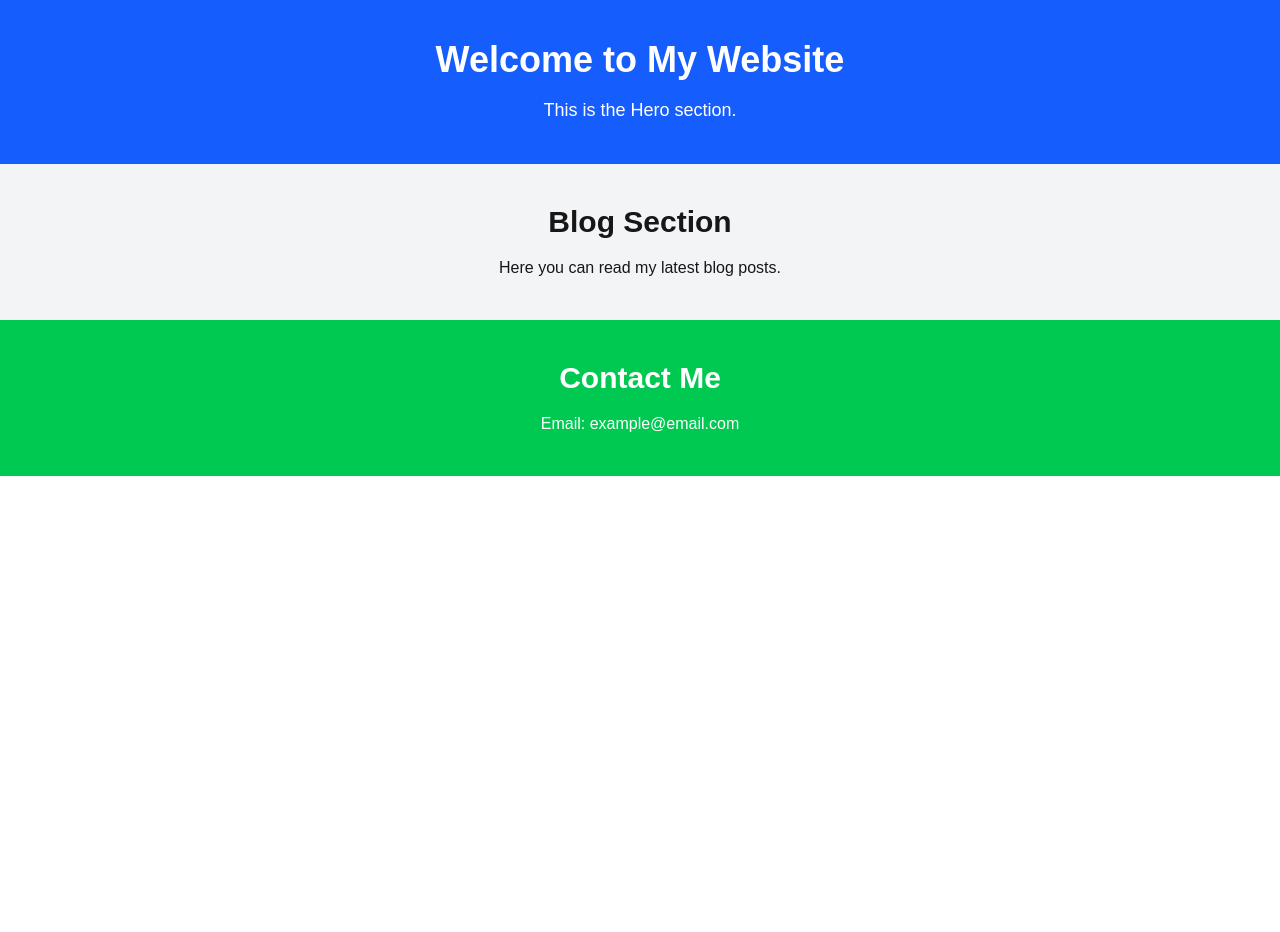
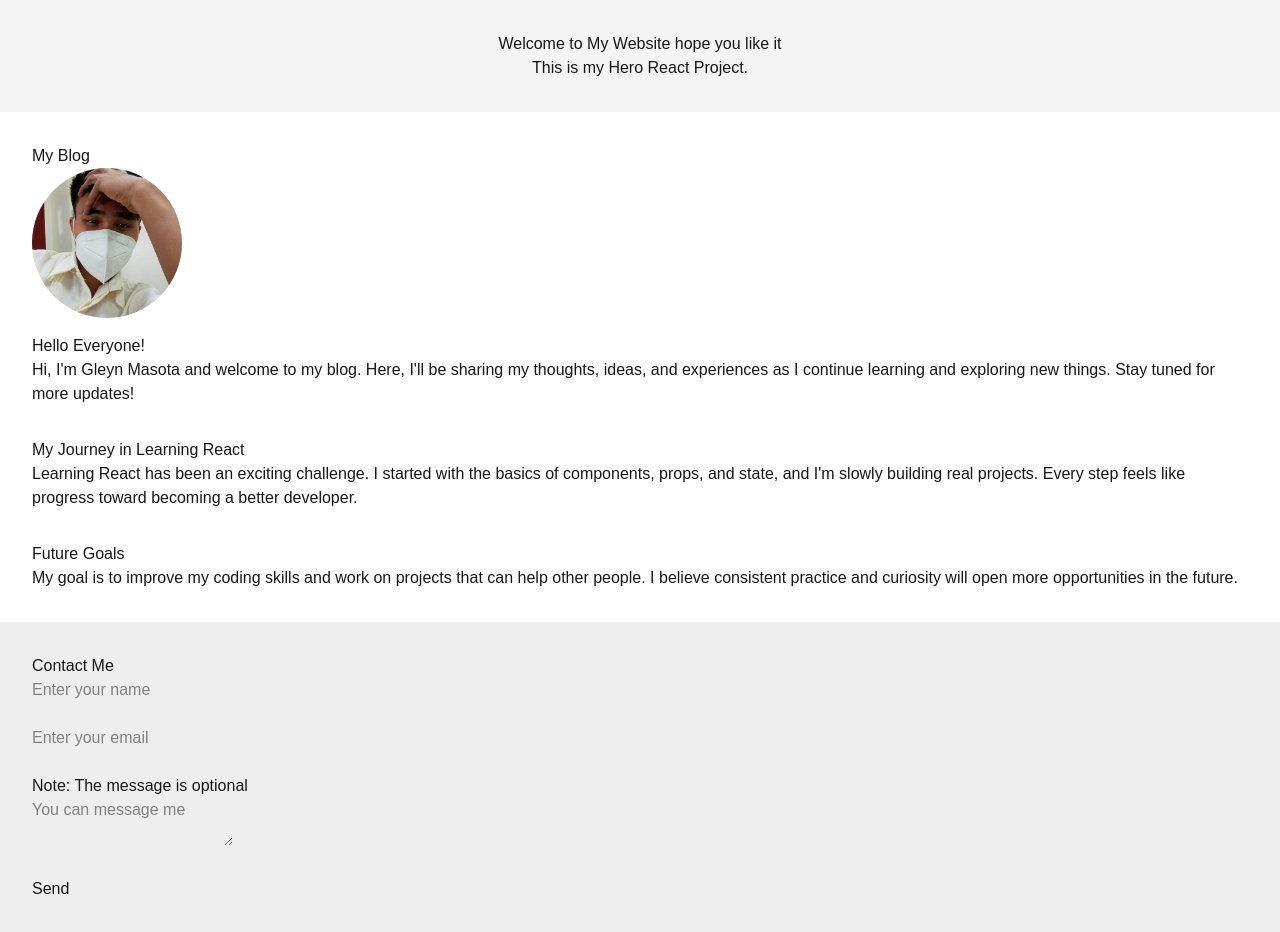
Before and after one commit to gleynmasota/gleyn_comsi, a Next.js app: page / in a window 1280 px wide. Before the commit the page ends 800 px from the top, so only its background shows below. Built offline with nearby package versions, Linux system fonts and the light colour scheme.

Commit message:
my_blog pages

```diff
--- a/components/Blog.js
+++ b/components/Blog.js
@@ -2,9 +2,40 @@
 
 export default function Blog() {
   return (
-    <section className="p-10 bg-gray-100 text-center">
-      <h2 className="text-3xl font-semibold">Blog Section</h2>
-      <p className="mt-4">Here you can read my latest blog posts.</p>
+    <section style={{ padding: "2rem" }}>
+      <h2>My Blog</h2>
+
+      <article style={{ marginBottom: "2rem" }}>
+        <img
+          src="/Gleyncs3.jpg"
+          alt="Gleyn Masota"
+          style={{ width: "150px", borderRadius: "50%", marginBottom: "1rem" }}
+        />
+        <h3>Hello Everyone!</h3>
+        <p>
+          Hi, I&apos;m Gleyn Masota and welcome to my blog. Here, I&apos;ll be sharing my
+          thoughts, ideas, and experiences as I continue learning and exploring
+          new things. Stay tuned for more updates!
+        </p>
+      </article>
+
+      <article style={{ marginBottom: "2rem" }}>
+        <h3>My Journey in Learning React</h3>
+        <p>
+          Learning React has been an exciting challenge. I started with the basics
+          of components, props, and state, and I&apos;m slowly building real projects.
+          Every step feels like progress toward becoming a better developer.
+        </p>
+      </article>
+
+      <article>
+        <h3>Future Goals</h3>
+        <p>
+          My goal is to improve my coding skills and work on projects that can
+          help other people. I believe consistent practice and curiosity will
+          open more opportunities in the future.
+        </p>
+      </article>
     </section>
   );
 }
--- a/components/Contact.js
+++ b/components/Contact.js
@@ -2,9 +2,15 @@
 
 export default function Contact() {
   return (
-    <section className="p-10 text-center bg-green-500 text-white">
-      <h2 className="text-3xl font-semibold">Contact Me</h2>
-      <p className="mt-4">Email: example@email.com</p>
+    <section style={{ padding: "2rem", background: "#eee" }}>
+      <h2>Contact Me</h2>
+      <form>
+        <input type="text" placeholder="Enter your name" /><br /><br />
+        <input type="email" placeholder="Enter your email" /><br /><br />
+      <p>Note: The message is optional</p>
+        <textarea placeholder= "You can message me"></textarea><br /><br />
+        <button type="submit">Send</button>
+      </form>
     </section>
   );
 }
--- a/components/Hero.js
+++ b/components/Hero.js
@@ -2,9 +2,9 @@
 
 export default function Hero() {
   return (
-    <section className="p-10 text-center bg-blue-600 text-white">
-      <h1 className="text-4xl font-bold">Welcome to My Website</h1>
-      <p className="mt-4 text-lg">This is the Hero section.</p>
+    <section style={{ padding: "2rem", textAlign: "center", background: "#f4f4f4" }}>
+      <h1>Welcome to My Website hope you like it</h1>
+      <p>This is my Hero React Project.</p>
     </section>
   );
 }
```
Also changed, not shown: public/Gleyncs3.jpg (added).
